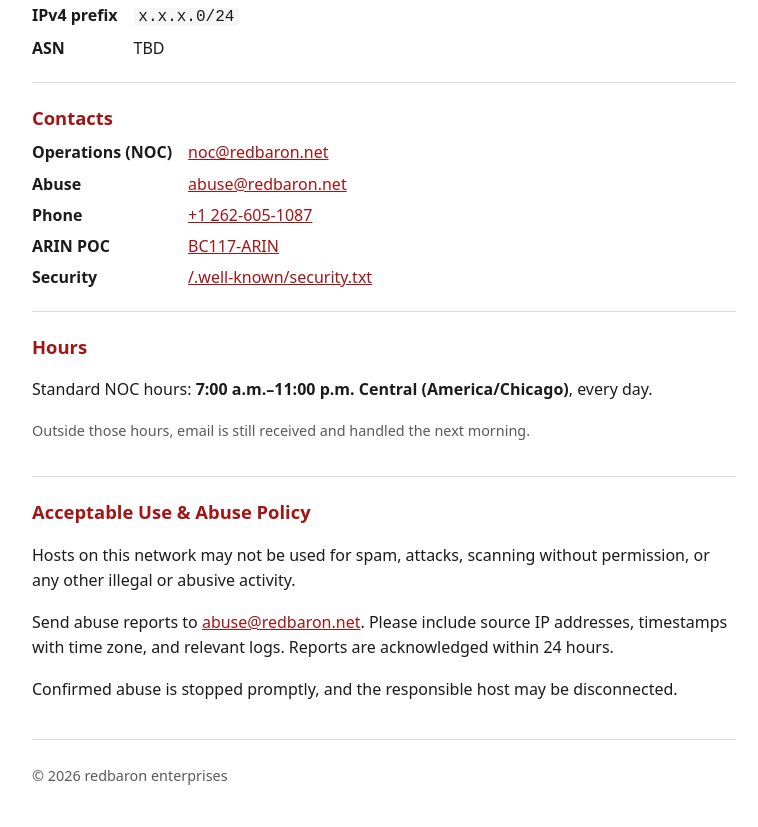
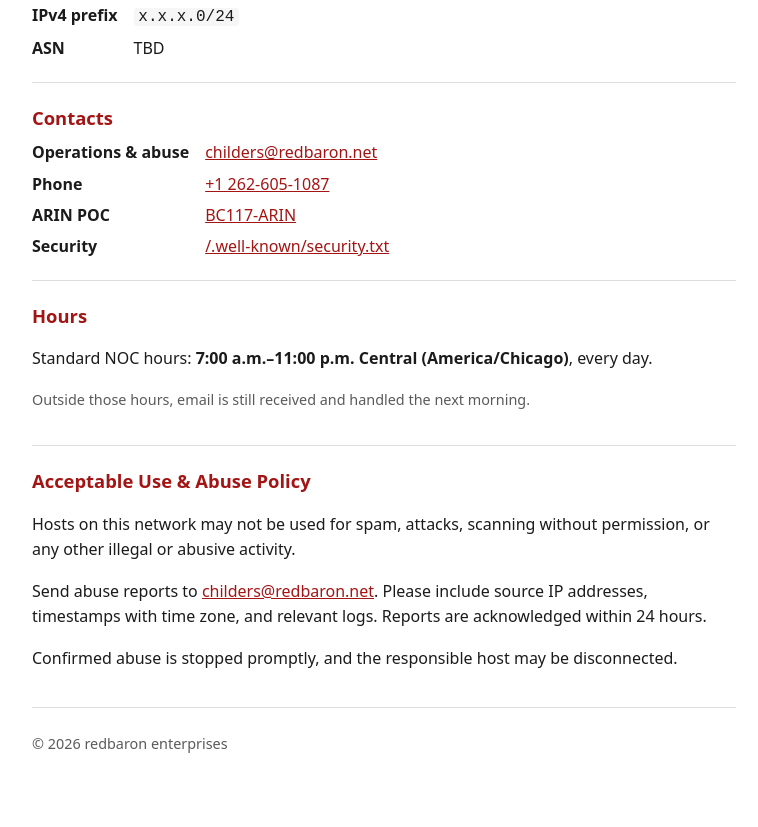
Before and after one commit to brianchilders/redbaron-noc, a plain HTML site: page index.html in a window 1280 px wide. Shown: the part 397-1224 px from the top of the page, without its empty margins (256-1014 px from the left). After the commit the page ends 1193 px from the top, so only its background shows below. Drawn offline with Linux system fonts and the light colour scheme.

Commit message:
Use childers@redbaron.net to match ARIN POC BC117-ARIN

```diff
--- a/index.html
+++ b/index.html
@@ -122,16 +122,15 @@
          CONTACTS
          These MUST match the ARIN POC records (BC117-ARIN, plus the
          Abuse POC). If you change an address here, change it at ARIN
-         too, and vice versa. Use role addresses, not personal ones.
-         The mailboxes are hosted off-net so they work during outages.
+         too, and vice versa. One address handles operations, abuse
+         and security reports. Keep the mailbox hosted off-net so it
+         works during outages.
          ============================================================ -->
     <section id="contacts">
       <h2>Contacts</h2>
       <dl>
-        <dt>Operations (NOC)</dt>
-        <dd><a href="mailto:noc@redbaron.net">noc@redbaron.net</a></dd>
-        <dt>Abuse</dt>
-        <dd><a href="mailto:abuse@redbaron.net">abuse@redbaron.net</a></dd>
+        <dt>Operations &amp; abuse</dt>
+        <dd><a href="mailto:childers@redbaron.net">childers@redbaron.net</a></dd>
         <dt>Phone</dt>
         <dd><a href="tel:+12626051087">+1 262-605-1087</a></dd>
         <dt>ARIN POC</dt>
@@ -160,7 +159,7 @@
     <section id="policy">
       <h2>Acceptable Use &amp; Abuse Policy</h2>
       <p>Hosts on this network may not be used for spam, attacks, scanning without permission, or any other illegal or abusive activity.</p>
-      <p>Send abuse reports to <a href="mailto:abuse@redbaron.net">abuse@redbaron.net</a>. Please include source IP addresses, timestamps with time zone, and relevant logs. Reports are acknowledged within 24 hours.</p>
+      <p>Send abuse reports to <a href="mailto:childers@redbaron.net">childers@redbaron.net</a>. Please include source IP addresses, timestamps with time zone, and relevant logs. Reports are acknowledged within 24 hours.</p>
       <p>Confirmed abuse is stopped promptly, and the responsible host may be disconnected.</p>
     </section>
 
```
Also changed, not shown: .well-known/security.txt, 1 other file.
